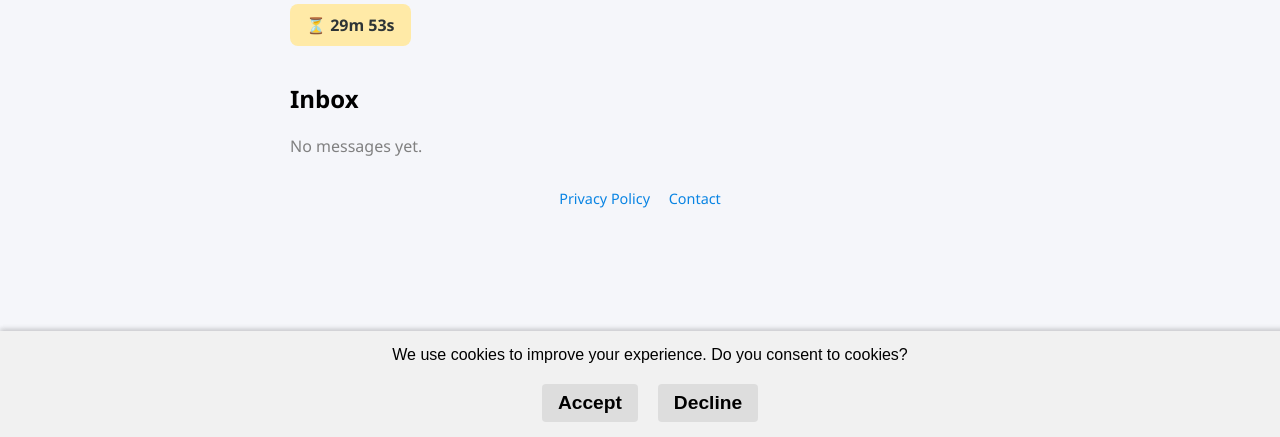
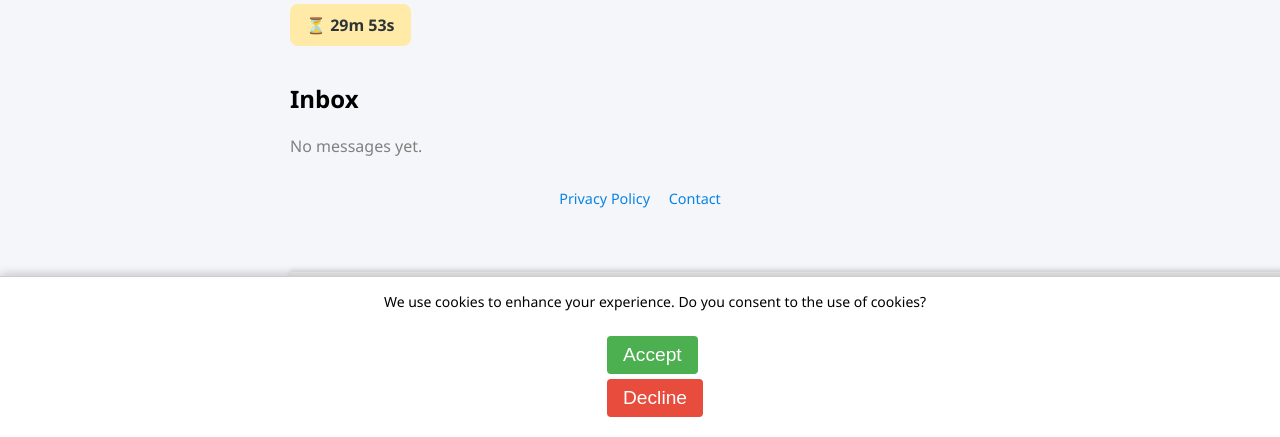
Before and after one commit to iiiiiMDK/Fakelymail, a Flask app: page /email in a window 1280 px wide. Shown: the part 363-800 px from the top of the page. Run offline with Flask 3, Linux system fonts and the light colour scheme; data that the repository does not hold is empty.

Commit message:
تحديث الكوكيز وتعديل Google Consent Mode

```diff
--- a/static/static/consent.js
+++ b/static/static/consent.js
@@ -1,36 +1,72 @@
-document.addEventListener("DOMContentLoaded", function () {
-    const banner = document.createElement("div");
-    banner.id = "cookie-banner";
-    banner.innerHTML = `
-      <p>We use cookies to improve your experience. Do you consent to cookies?</p>
-      <div class="cookie-buttons">
-        <button id="acceptCookies">Accept</button>
-        <button id="rejectCookies">Decline</button>
-      </div>
-    `;
-    document.body.appendChild(banner);
+document.addEventListener('DOMContentLoaded', function () {
+    if (!localStorage.getItem('cookieConsent')) {
+      const banner = document.createElement('div');
+      banner.id = 'cookie-banner';
+      banner.style.cssText = `
+        position: fixed;
+        bottom: 0;
+        left: 0;
+        width: 100%;
+        background: #ffffff;
+        border-top: 1px solid #ccc;
+        box-shadow: 0 -2px 10px rgba(0,0,0,0.1);
+        padding: 15px;
+        text-align: center;
+        font-size: 14px;
+        z-index: 9999;
+        opacity: 0;
+        transition: opacity 0.8s ease;
+        display: flex;
+        flex-direction: column;
+        align-items: center;
+      `;
 
-    document.getElementById("acceptCookies").onclick = function () {
-      localStorage.setItem("cookiesAccepted", "true");
-      document.getElementById("cookie-banner").remove();
-      // Consent granted
-      gtag("consent", "update", {
-        ad_storage: "granted",
-        analytics_storage: "granted"
+      banner.innerHTML = `
+        <span style="margin-bottom:10px;">We use cookies to enhance your experience. Do you consent to the use of cookies?</span>
+        <div>
+          <button id="acceptCookies" style="padding:8px 16px; margin:5px; background:#4CAF50; color:white; border:none; border-radius:4px; cursor:pointer;">Accept</button>
+          <button id="declineCookies" style="padding:8px 16px; margin:5px; background:#e74c3c; color:white; border:none; border-radius:4px; cursor:pointer;">Decline</button>
+        </div>
+      `;
+
+      document.body.appendChild(banner);
+
+      setTimeout(() => {
+        banner.style.opacity = 1;
+      }, 100);
+
+      document.getElementById('acceptCookies').addEventListener('click', function () {
+        localStorage.setItem('cookieConsent', 'accepted');
+        enableAnalytics();
+        hideBanner();
       });
-    };
 
-    document.getElementById("rejectCookies").onclick = function () {
-      localStorage.setItem("cookiesAccepted", "false");
-      document.getElementById("cookie-banner").remove();
-      // Consent denied
-      gtag("consent", "update", {
-        ad_storage: "denied",
-        analytics_storage: "denied"
+      document.getElementById('declineCookies').addEventListener('click', function () {
+        localStorage.setItem('cookieConsent', 'declined');
+        hideBanner();
       });
-    };
 
-    if (localStorage.getItem("cookiesAccepted") === null) {
-      banner.style.display = "flex";
+      function hideBanner() {
+        banner.style.opacity = 0;
+        setTimeout(() => {
+          banner.remove();
+        }, 800);
+      }
+    } else if (localStorage.getItem('cookieConsent') === 'accepted') {
+      enableAnalytics();
+    }
+
+    function enableAnalytics() {
+      const analyticsScript = document.createElement('script');
+      analyticsScript.async = true;
+      analyticsScript.src = "https://www.googletagmanager.com/gtag/js?id=G-XXXXXXXXXX"; // غير G-XXXXXXXXXX لكودك
+      document.head.appendChild(analyticsScript);
+
+      analyticsScript.onload = function() {
+        window.dataLayer = window.dataLayer || [];
+        function gtag(){ dataLayer.push(arguments); }
+        gtag('js', new Date());
+        gtag('config', 'G-XXXXXXXXXX'); // وغير هذا لكودك
+      };
     }
   });
--- a/templates/index.html
+++ b/templates/index.html
@@ -403,87 +403,72 @@ document.getElementById("timer").innerText = `⏳ ${minutes}m ${seconds}s`;
   <button onclick="rejectCookies()">Decline</button>
 </div>
 
-<style>
-  #cookie-banner {
+<div id="cookie-banner" style="
   position: fixed;
   bottom: 0;
+  left: 0;
   width: 100%;
-    padding: 15px 10px;
+  background: #f9f9f9;
+  border-top: 1px solid #ccc;
+  padding: 15px 20px;
+  font-size: 15px;
+  z-index: 9999;
+  box-shadow: 0 -2px 8px rgba(0,0,0,0.1);
+  display: none;
+  display: flex;
+  flex-direction: column;
+  align-items: center;
   text-align: center;
-    font-family: Arial, sans-serif;
-    z-index: 9999;
-    transition: background 0.3s, color 0.3s;
-  }
-
-  #cookie-banner p {
-    margin: 0 0 10px;
-    font-size: 16px;
-  }
-
-  #cookie-banner button {
-    margin: 0 5px;
-    padding: 8px 16px;
-    border: none;
-    border-radius: 4px;
-    font-weight: bold;
-    cursor: pointer;
-    transition: background 0.3s, color 0.3s;
-  }
-
-  /* الوضع النهاري */
-  @media (prefers-color-scheme: light) {
-    #cookie-banner {
-      background-color: #f1f1f1;
-      color: #000;
-    }
-
-    #cookie-banner button {
-      background-color: #ddd;
-      color: #000;
-    }
-  }
-
-  /* الوضع الليلي */
-  @media (prefers-color-scheme: dark) {
-    #cookie-banner {
-      background-color: #222;
-      color: #fff;
-    }
-
-    #cookie-banner button {
-      background-color: #444;
-      color: #fff;
-    }
-  }
-
-  @media (max-width: 600px) {
-    #cookie-banner p {
-      font-size: 14px;
-    }
-
-    #cookie-banner button {
-      padding: 6px 12px;
-      font-size: 14px;
-    }
-  }
-</style>
+  gap: 10px;
+">
+  <div style="max-width: 90%; word-wrap: break-word;">
+    We use cookies to improve your experience. Do you consent to cookies?
+  </div>
+  <div style="display: flex; flex-wrap: wrap; justify-content: center; gap: 10px;">
+    <button onclick="acceptCookies()" style="padding:10px 20px; background-color:#4CAF50; color:white; border:none; border-radius:5px; font-size:14px; cursor:pointer;">Accept</button>
+    <button onclick="declineCookies()" style="padding:10px 20px; background-color:#e74c3c; color:white; border:none; border-radius:5px; font-size:14px; cursor:pointer;">Decline</button>
+  </div>
+</div>
 
 <script>
 function acceptCookies() {
-    document.getElementById("cookie-banner").style.display = "none";
-    gtag('consent', 'update', {
-      ad_storage: 'granted',
-      analytics_storage: 'granted'
-    });
+  localStorage.setItem('cookieConsent', 'accepted');
+  document.getElementById('cookie-banner').style.opacity = '0';
+  setTimeout(() => { document.getElementById('cookie-banner').style.display = 'none'; }, 500);
+  loadAnalytics();
 }
 
-  function rejectCookies() {
-    document.getElementById("cookie-banner").style.display = "none";
-    gtag('consent', 'update', {
-      ad_storage: 'denied',
-      analytics_storage: 'denied'
+function declineCookies() {
+  localStorage.setItem('cookieConsent', 'declined');
+  document.getElementById('cookie-banner').style.opacity = '0';
+  setTimeout(() => { document.getElementById('cookie-banner').style.display = 'none'; }, 500);
+}
+
+function loadAnalytics() {
+  const script = document.createElement('script');
+  script.src = 'https://www.googletagmanager.com/gtag/js?id=G-XXXXXXXXXX'; // غيّر الكود هنا
+  script.async = true;
+  document.head.appendChild(script);
+
+  script.onload = function() {
+    window.dataLayer = window.dataLayer || [];
+    function gtag(){ dataLayer.push(arguments); }
+    gtag('js', new Date());
+    gtag('config', 'G-XXXXXXXXXX'); // غيّره هنا برضه
+  };
+}
+
+window.addEventListener('load', function() {
+  const consent = localStorage.getItem('cookieConsent');
+  if (!consent) {
+    const banner = document.getElementById('cookie-banner');
+    banner.style.display = 'flex';
+    banner.style.opacity = '0';
+    setTimeout(() => { banner.style.opacity = '1'; }, 100);
+  } else if (consent === 'accepted') {
+    loadAnalytics();
+  }
 });
-  }
 </script>
 </div>
 </body>
```
Lines whose indentation alone changed are shown as unchanged.
